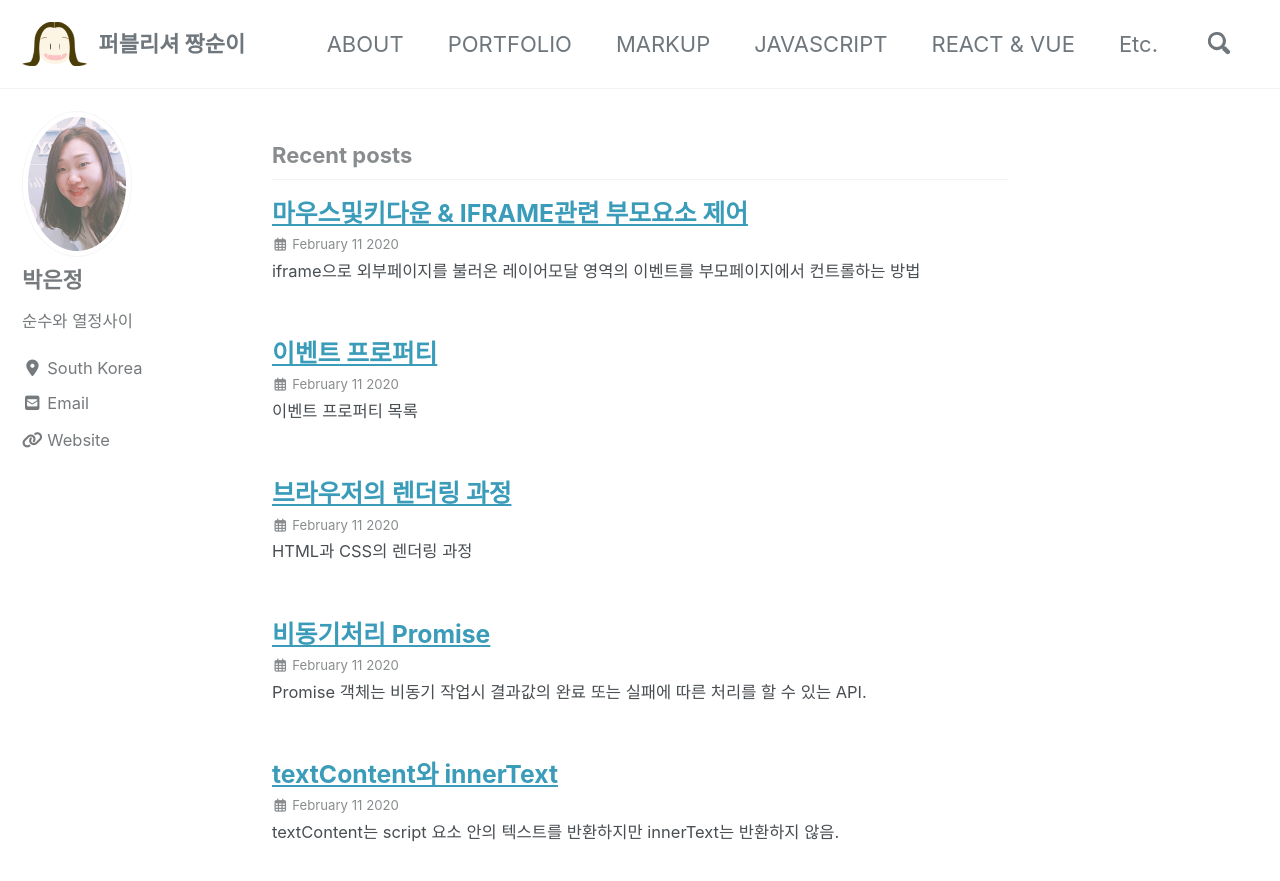
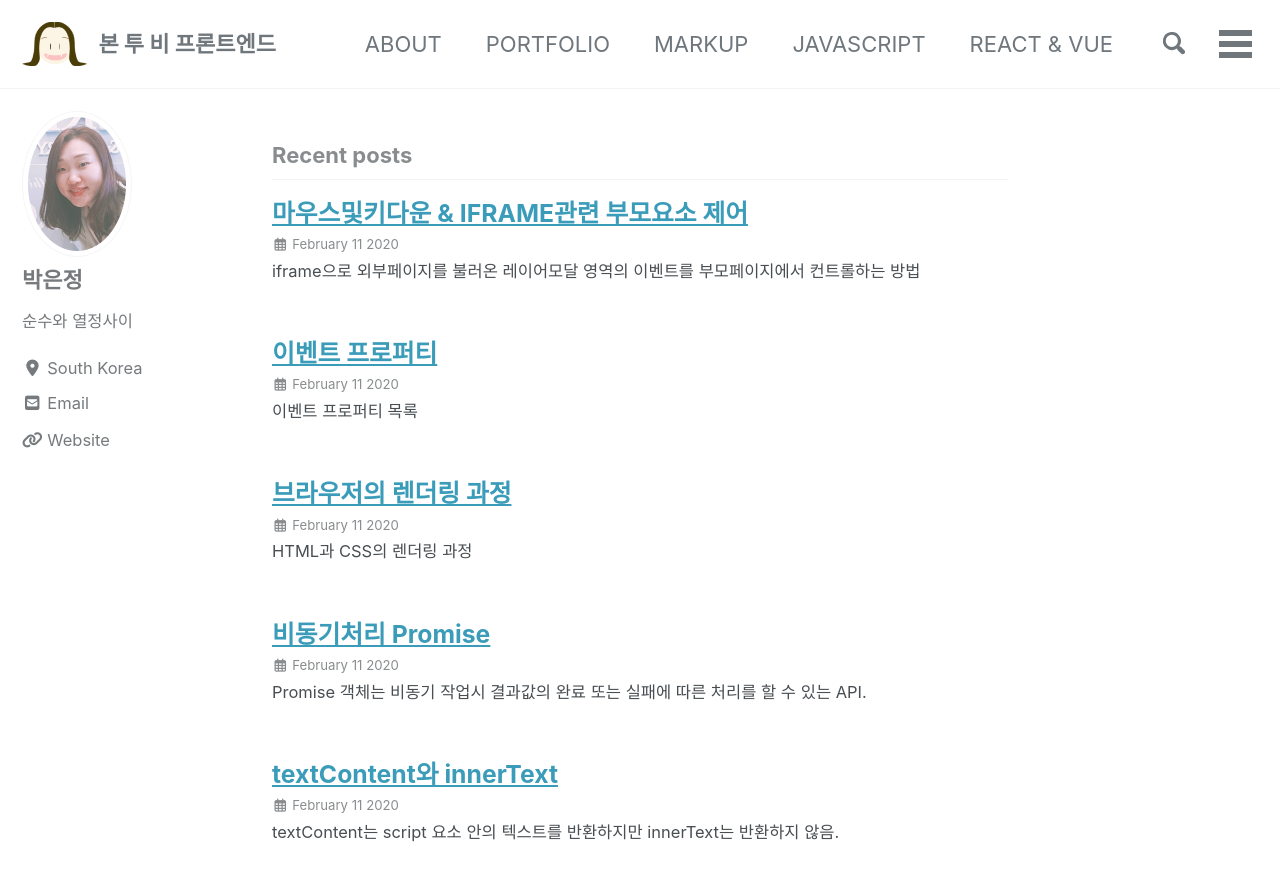
Before and after one commit to parkej32/parkej32.github.io, a Jekyll site: the page built from index.html, in a window 1280 px wide and 900 px high. Shown: the top 881 px of the window. Built offline with Jekyll 4.4.1, drawn with Linux system fonts in a browser that asks for light colours; cached includes are drawn as plain includes; nearby versions of some CDN libraries; the list of posts is cut into pages by our own code.

Commit message:
portfolio

```diff
--- a/_config.yml
+++ b/_config.yml
@@ -16,7 +16,7 @@ minimal_mistakes_skin: "default" # "air", "aqua", "contrast", "dark", "dirt", "n
 
 # Site Settings
 locale: "ko"
-title: "퍼블리셔 짱순이"
+title: "본 투 비 프론트엔드"
 title_separator: "-"
 subtitle: # site tagline that appears below site title in masthead
 name: "박은정"
```
Also changed, not shown: index.html (line endings or trailing spaces).
